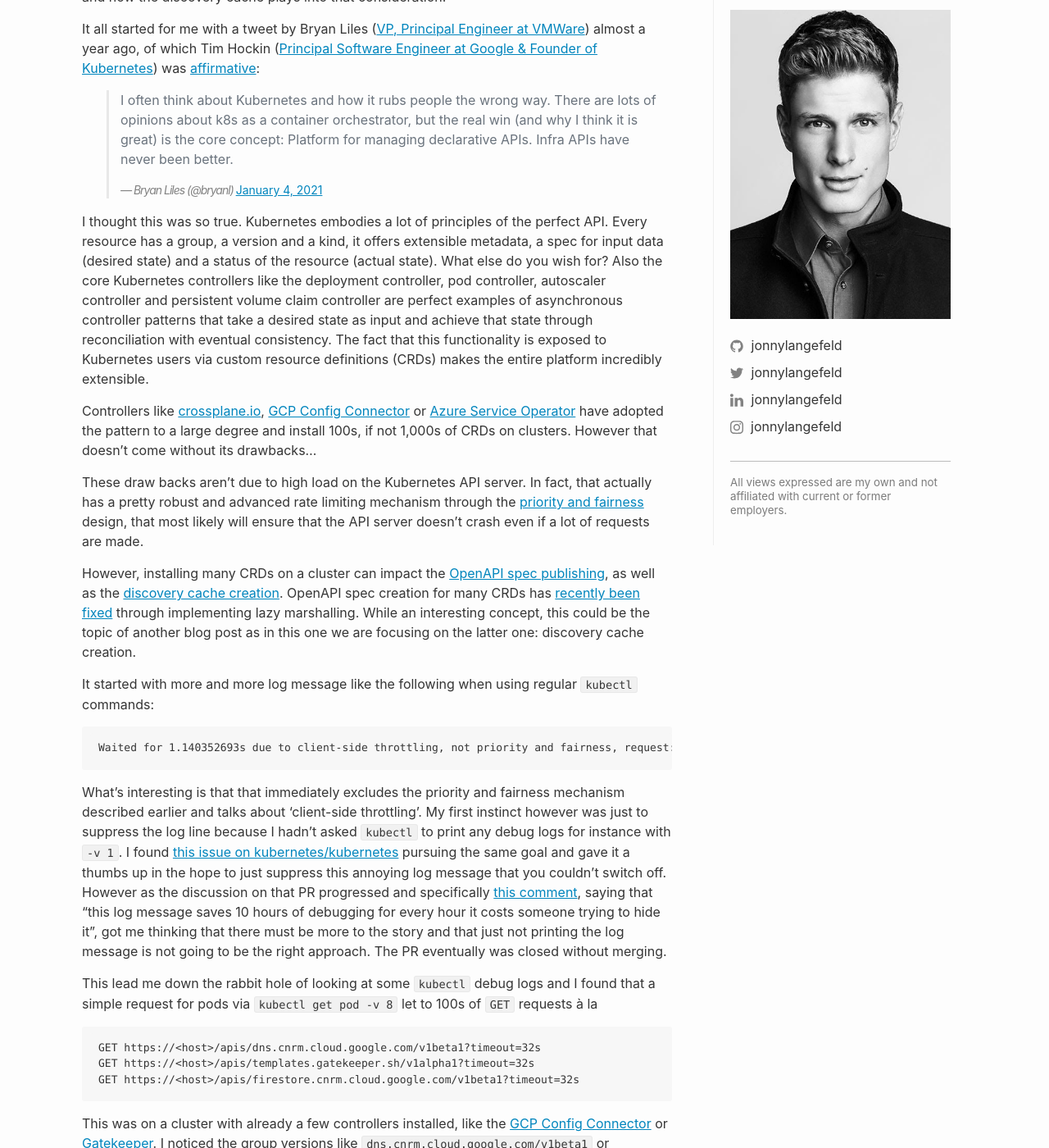
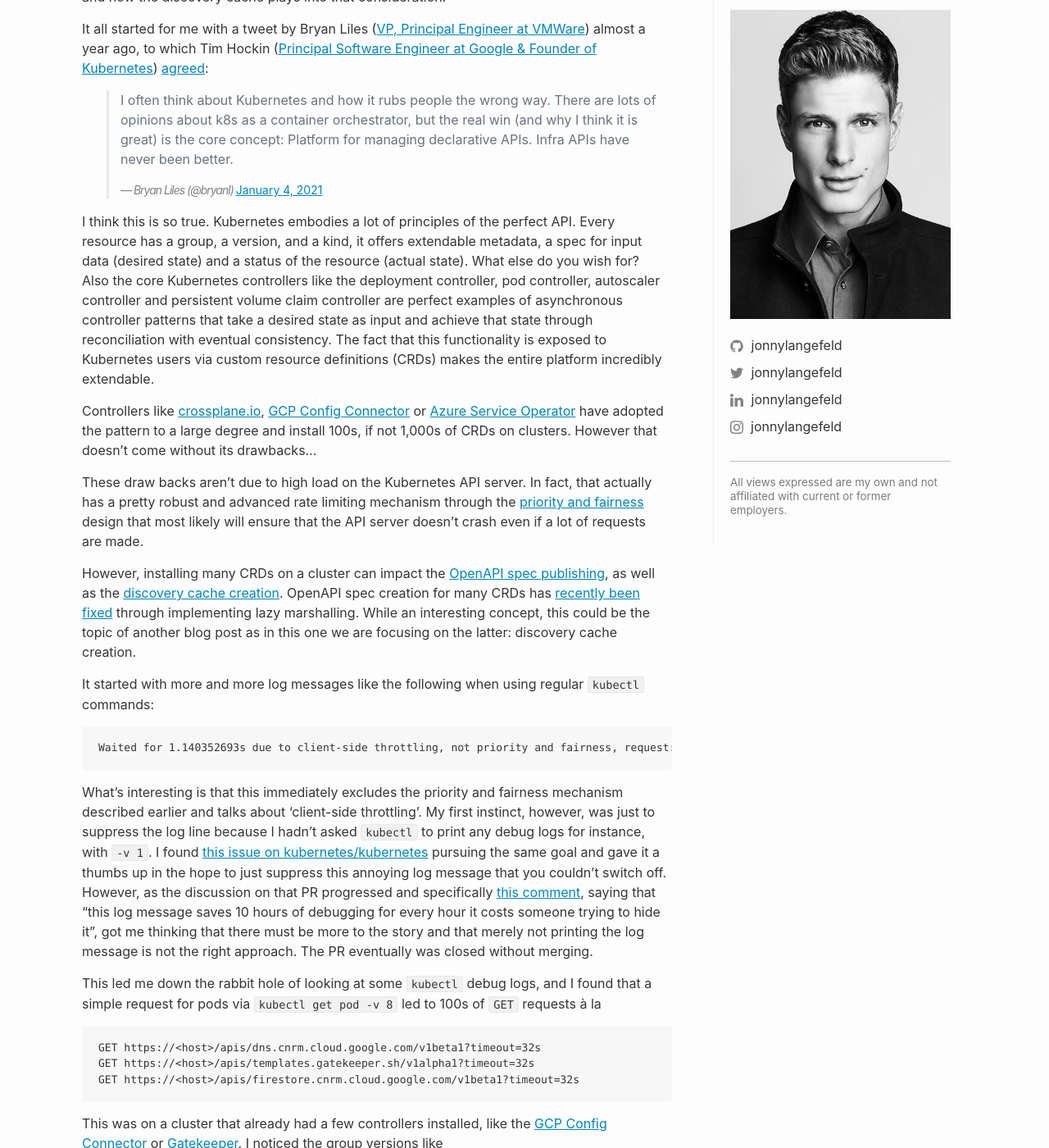
Before and after one commit to jonnylangefeld/jonnylangefeld.com, a Jekyll site: the page built from _posts/2022-01-01-the-kubernetes-discovery-cache-blessing-and-curse.md, in a window 1280 px wide and 1400 px high, scrolled down 302 px. Shown: the whole window at 82% size. Built offline with Jekyll 4.4.1, drawn with Linux system fonts in a browser that asks for light colours; comment, search, counter and statistics services are not loaded; some of the changed text lies outside the part shown.

Commit message:
implement PR review

````diff
--- a/_posts/2022-01-01-the-kubernetes-discovery-cache-blessing-and-curse.md
+++ b/_posts/2022-01-01-the-kubernetes-discovery-cache-blessing-and-curse.md
@@ -16,31 +16,31 @@
 published: true
 meta: {}
 ---
-This blog post explores the idea of using Kubernetes as a generic platform for managing declarative APIs and asynchronous controllers beyond its ability of a container orchestrator and how the discovery cache plays into that consideration.
+This blog post explores the idea of using Kubernetes as a generic platform for managing declarative APIs and asynchronous controllers beyond its ability as a container orchestrator, and how the discovery cache plays into that consideration.
 
-It all started for me with a tweet by Bryan Liles ([VP, Principal Engineer at VMWare](https://www.linkedin.com/in/bryanliles/)) almost a year ago, of which Tim Hockin ([Principal Software Engineer at Google & Founder of Kubernetes](https://www.linkedin.com/in/tim-hockin-6501072/)) was [affirmative](https://twitter.com/thockin/status/1346313102430670851):
+It all started for me with a tweet by Bryan Liles ([VP, Principal Engineer at VMWare](https://www.linkedin.com/in/bryanliles/)) almost a year ago, to which Tim Hockin ([Principal Software Engineer at Google & Founder of Kubernetes](https://www.linkedin.com/in/tim-hockin-6501072/)) [agreed](https://twitter.com/thockin/status/1346313102430670851):
 
 <blockquote class="twitter-tweet tw-align-center"><p lang="en" dir="ltr">I often think about Kubernetes and how it rubs people the wrong way. There are lots of opinions about k8s as a container orchestrator, but the real win (and why I think it is great) is the core concept: Platform for managing declarative APIs. Infra APIs have never been better.</p>&mdash; Bryan Liles (@bryanl) <a href="https://twitter.com/bryanl/status/1346125863419568129">January 4, 2021</a></blockquote> <script async src="https://platform.twitter.com/widgets.js" charset="utf-8"></script>
 
-I thought this was so true. Kubernetes embodies a lot of principles of the perfect API. Every resource has a group, a version and a kind, it offers extensible metadata, a spec for input data (desired state) and a status of the resource (actual state). What else do you wish for? Also the core Kubernetes controllers like the deployment controller, pod controller, autoscaler controller and persistent volume claim controller are perfect examples of asynchronous controller patterns that take a desired state as input and achieve that state through reconciliation with eventual consistency. The fact that this functionality is exposed to Kubernetes users via custom resource definitions (CRDs) makes the entire platform incredibly extensible.
+I think this is so true. Kubernetes embodies a lot of principles of the perfect API. Every resource has a group, a version, and a kind, it offers extendable metadata, a spec for input data (desired state) and a status of the resource (actual state). What else do you wish for? Also the core Kubernetes controllers like the deployment controller, pod controller, autoscaler controller and persistent volume claim controller are perfect examples of asynchronous controller patterns that take a desired state as input and achieve that state through reconciliation with eventual consistency. The fact that this functionality is exposed to Kubernetes users via custom resource definitions (CRDs) makes the entire platform incredibly extendable.
 
 Controllers like [crossplane.io](https://crossplane.io), [GCP Config Connector](https://github.com/GoogleCloudPlatform/k8s-config-connector) or [Azure Service Operator](https://github.com/Azure/azure-service-operator) have adopted the pattern to a large degree and install 100s, if not 1,000s of CRDs on clusters. However that doesn't come without its drawbacks...
 
 <!--more-->
 
-These draw backs aren't due to high load on the Kubernetes API server. In fact, that actually has a pretty robust and advanced rate limiting mechanism through the [priority and fairness](https://kubernetes.io/docs/concepts/cluster-administration/flow-control) design, that most likely will ensure that the API server doesn't crash even if a lot of requests are made.
+These draw backs aren't due to high load on the Kubernetes API server. In fact, that actually has a pretty robust and advanced rate limiting mechanism through the [priority and fairness](https://kubernetes.io/docs/concepts/cluster-administration/flow-control) design that most likely will ensure that the API server doesn't crash even if a lot of requests are made.
 
-However, installing many CRDs on a cluster can impact the [OpenAPI spec publishing](https://github.com/crossplane/crossplane/issues/2649), as well as the [discovery cache creation](https://github.com/kubernetes/kubectl/issues/1126). OpenAPI spec creation for many CRDs has [recently been fixed](https://github.com/kubernetes/kube-openapi/pull/251) through implementing lazy marshalling. While an interesting concept, this could be the topic of another blog post as in this one we are focusing on the latter one: discovery cache creation.
+However, installing many CRDs on a cluster can impact the [OpenAPI spec publishing](https://github.com/crossplane/crossplane/issues/2649), as well as the [discovery cache creation](https://github.com/kubernetes/kubectl/issues/1126). OpenAPI spec creation for many CRDs has [recently been fixed](https://github.com/kubernetes/kube-openapi/pull/251) through implementing lazy marshalling. While an interesting concept, this could be the topic of another blog post as in this one we are focusing on the latter: discovery cache creation.
 
-It started with more and more log message like the following when using regular `kubectl` commands:
+It started with more and more log messages like the following when using regular `kubectl` commands:
 
 ```text
 Waited for 1.140352693s due to client-side throttling, not priority and fairness, request: GET:https://10.212.0.242/apis/storage.k8s.io/v1beta1?timeout=32s
 ```
 
-What's interesting is that that immediately excludes the priority and fairness mechanism described earlier and talks about 'client-side throttling'. My first instinct however was just to suppress the log line because I hadn't asked `kubectl` to print any debug logs for instance with `-v 1`. I found [this issue on kubernetes/kubernetes](https://github.com/kubernetes/kubernetes/pull/101634) pursuing the same goal and gave it a thumbs up in the hope to just suppress this annoying log message that you couldn't switch off. However as the discussion on that PR progressed and specifically [this comment](https://github.com/kubernetes/kubernetes/pull/101634#issuecomment-840691885), saying that "this log message saves 10 hours of debugging for every hour it costs someone trying to hide it", got me thinking that there must be more to the story and that just not printing the log message is not going to be the right approach. The PR eventually was closed without merging.
+What's interesting is that this immediately excludes the priority and fairness mechanism described earlier and talks about 'client-side throttling'. My first instinct, however, was just to suppress the log line because I hadn't asked `kubectl` to print any debug logs for instance, with `-v 1`. I found [this issue on kubernetes/kubernetes](https://github.com/kubernetes/kubernetes/pull/101634) pursuing the same goal and gave it a thumbs up in the hope to just suppress this annoying log message that you couldn't switch off. However, as the discussion on that PR progressed and specifically [this comment](https://github.com/kubernetes/kubernetes/pull/101634#issuecomment-840691885), saying that "this log message saves 10 hours of debugging for every hour it costs someone trying to hide it", got me thinking that there must be more to the story and that merely not printing the log message is not the right approach. The PR eventually was closed without merging.
 
-This lead me down the rabbit hole of looking at some `kubectl` debug logs and I found that a simple request for pods via `kubectl get pod -v 8` let to 100s of `GET` requests à la
+This led me down the rabbit hole of looking at some `kubectl` debug logs, and I found that a simple request for pods via `kubectl get pod -v 8` led to 100s of `GET` requests à la
 
 ```text
 GET https://<host>/apis/dns.cnrm.cloud.google.com/v1beta1?timeout=32s
@@ -48,13 +48,13 @@
 GET https://<host>/apis/firestore.cnrm.cloud.google.com/v1beta1?timeout=32s
 ```
 
-This was on a cluster with already a few controllers installed, like the [GCP Config Connector](https://github.com/GoogleCloudPlatform/k8s-config-connector) or [Gatekeeper](https://github.com/open-policy-agent/gatekeeper). I noticed the group versions like `dns.cnrm.cloud.google.com/v1beta1` or `templates.gatekeeper.sh` in the debug output relating to those controllers even though I just simply queried for pods.
+This was on a cluster that already had a few controllers installed, like the [GCP Config Connector](https://github.com/GoogleCloudPlatform/k8s-config-connector) or [Gatekeeper](https://github.com/open-policy-agent/gatekeeper). I noticed the group versions like `dns.cnrm.cloud.google.com/v1beta1` or `templates.gatekeeper.sh` in the debug output relating to those controllers even though I simply queried for pods.
 
-It occurred to me that these many `GET` requests would ultimately trigger the client-side rate limiting and that those `GET` requests were made to populate the discovery cache. [This reddit post](https://www.reddit.com/r/kubernetes/comments/bpfi48/comment/enuhn5v/?utm_source=share&utm_medium=web2x&context=3) helped me understand this behavior majorly and I also [reported this back on the original Kubernetes issue regarding those ominous log messages](https://github.com/kubernetes/kubernetes/pull/101634#issuecomment-933851060), which triggered the community to [raise a new issue](https://github.com/kubernetes/kubernetes/issues/105489) all together, regarding a fix for client side throttling due to discovery caching.
+It occurred to me that these many `GET` requests would ultimately trigger the client-side rate limiting and that those `GET` requests were made to populate the discovery cache. [This reddit post](https://www.reddit.com/r/kubernetes/comments/bpfi48/comment/enuhn5v/?utm_source=share&utm_medium=web2x&context=3) helped me understand this behavior and I also [reported this back on the original Kubernetes issue regarding those ominous log messages](https://github.com/kubernetes/kubernetes/pull/101634#issuecomment-933851060), which triggered the community to [raise a new issue](https://github.com/kubernetes/kubernetes/issues/105489) altogether regarding a fix for client side throttling due to discovery caching.
 
 ### The Discovery Cache
 
-But why do we even need 100s of requests in the background for simply querying pods via `kubectl get pods`? That is thanks to the ingenious idea of the [Kubernetes discovery client](https://github.com/kubernetes/client-go/blob/master/discovery/discovery_client.go). That allows us to run all variations of `kubectl get po`, `kubectl get pod`, `kubectl get pods` and the Kubernetes API server always knows what we want. That becomes even more useful for resources that implement categories, which can trigger a `kubectl get <category>` to return various different kinds of resources.
+But why do we even need 100s of requests in the background for simply querying pods via `kubectl get pods`? That is thanks to the ingenious idea of the [Kubernetes discovery client](https://github.com/kubernetes/client-go/blob/master/discovery/discovery_client.go). This allows us to run all variations of `kubectl get po`, `kubectl get pod`, `kubectl get pods` and the Kubernetes API server always knows what we want. That becomes even more useful for resources that implement categories, which can trigger a `kubectl get <category>` to return various different kinds of resources.
 
 The way this works is to translate any of those `kubectl` commands to the actual API server endpoint like
 
@@ -84,18 +84,18 @@
 
 `kubectl` creates the `serverresources.json` for every group version either if the requested kind is not present in any of the cached `serverresources.json` files, or if the cache is invalid. The cache invalidates itself [every 10 minutes](https://github.com/kubernetes/kubernetes/blob/0fb71846df9babb6012a7fce22e2533e9d795baa/staging/src/k8s.io/cli-runtime/pkg/genericclioptions/config_flags.go#L253).
 
-That means in those cases `kubectl` has to make a request to every group version on the cluster to populate the cache again, which results in those 100s of `GET` requests described earlier, and those again trigger the client-side rate limiting. On large clusters with many CRDs `kubectl get` requests can often easily take up to a minute to run through all these requests plus pausing for the rate limiting. Thus it is advisable to not let your CRD count grow limitless. In fact, the scale targets for GA of custom resource definitions is set to 500 in the [Kubernetes enhancement repo](https://github.com/kubernetes/enhancements/tree/master/keps/sig-api-machinery/95-custom-resource-definitions#scale-targets-for-ga).
+That means in those cases `kubectl` has to make a request to every group version on the cluster to populate the cache again, which results in those 100s of `GET` requests described earlier, and those again trigger the client-side rate limiting. On large clusters with many CRDs `kubectl get` requests can easily take up to a minute to run through all these requests plus pausing for the rate limiting. Thus it is advisable to not let your CRD count grow limitless. In fact, the scale targets for GA of custom resource definitions is set to 500 in the [Kubernetes enhancement repo](https://github.com/kubernetes/enhancements/tree/master/keps/sig-api-machinery/95-custom-resource-definitions#scale-targets-for-ga).
 
 So while the discovery cache is actually adding usability to Kubernetes, it also is the limiting factor for extending the platform with custom controllers and CRDs.
 
 ### Scaling
 
-Especially the crossplane community has a vested interest in unlocking this limitation because crossplane's entire design philosophy is built upon the idea to create CRDs for every object in the real world and reconciling it through controllers. But it will also be important for other controllers introducing many CRDs like the [GCP Config Connector](https://github.com/GoogleCloudPlatform/k8s-config-connector) or the [Azure Service Operator](https://github.com/Azure/azure-service-operator).
+Especially the crossplane community has a vested interest in unlocking this limitation because crossplane's entire design philosophy is built upon the idea of creating CRDs for every object in the real world and reconciling it through controllers. But it will also be important for other controllers introducing many CRDs like the [GCP Config Connector](https://github.com/GoogleCloudPlatform/k8s-config-connector) or the [Azure Service Operator](https://github.com/Azure/azure-service-operator).
 
 For now the [aforementioned issue on kubernetes/kubernetes](https://github.com/kubernetes/kubernetes/issues/105489) based on my user report regarding many `GET` requests after a simple `kubectl get pods` triggered a set of PRs ([1](https://github.com/kubernetes/kubernetes/pull/105520), [2](https://github.com/kubernetes/kubernetes/pull/107131)) aimed at increasing the rate limits during discovery. However, this is just kicking the can down the road (or as [@liggitt correctly put it](https://github.com/kubernetes/kubernetes/pull/105520#discussion_r723535829) the 'kubernetes equivalent of the debt ceiling') as it's not solving the underlying issue of many unnecessary `GET` requests, but merely not rate limiting as often, which still means a strain on resources and that we will run into the same issue again at a later point in time with even more CRDs. While `kubectl` still performs 100s of `GET` requests, at least the total run time is [roughly cut in half](https://github.com/kubernetes/kubernetes/pull/107131#issue-1084329062) as there is no additional rate limiting anymore with the fixes.
 
 I also raised [a separate issue](https://github.com/kubernetes/kubernetes/issues/107130) to challenge the status quo of invalidating the cache every 10 minutes by increasing that default and also to make this timeout configurable (rather than [hard coding it](https://github.com/kubernetes/kubernetes/blob/0fb71846df9babb6012a7fce22e2533e9d795baa/staging/src/k8s.io/cli-runtime/pkg/genericclioptions/config_flags.go#L253)). But again, this just raises limits and doesn't actually minimize the amount of unused `GET` requests.
 
-So the real, lasting solution might be a bit more involved and require to only `GET` the `serverresources.json` of a group version that is actually requested once the cache got invalid or isn't present. So a request for `kubectl get pods` would only populate the `~/.kube/cache/discovery/<host>/v1/serverresources.json` file (because `pods` are in group `""` and version `v1`) rather than every single group version. This would eliminate all unnecessary requests for unrelated resources and majorly reduce the total amount of `GET` requests. This solution would also require a server side change to offer and endpoint that reveals all potential group versions for a given kind.
+So the real, lasting solution might be a bit more involved and require to only `GET` the `serverresources.json` of a group version that is actually requested once the cache gets invalid or isn't present. So a request for `kubectl get pods` would only populate the `~/.kube/cache/discovery/<host>/v1/serverresources.json` file (because `pods` are in group `""` and version `v1`) rather than every single group version. This would eliminate all unnecessary requests for unrelated resources and majorly reduce the total amount of `GET` requests. This solution would also require a server-side change to offer an endpoint that reveals all potential group versions for a given kind.
 
-If you have other ideas to solve this, feel free to reach out [@jonnylangefeld](https://twitter.com/jonnylangefeld) on twitter to discuss or file an issue directly on [kubernetes/kubernetes](https://github.com/kubernetes/kubernetes/issues/new/choose).
+If you have other ideas to solve this, feel free to reach out to me, [@jonnylangefeld](https://twitter.com/jonnylangefeld) on twitter, to discuss or file an issue directly on [kubernetes/kubernetes](https://github.com/kubernetes/kubernetes/issues/new/choose).
````
